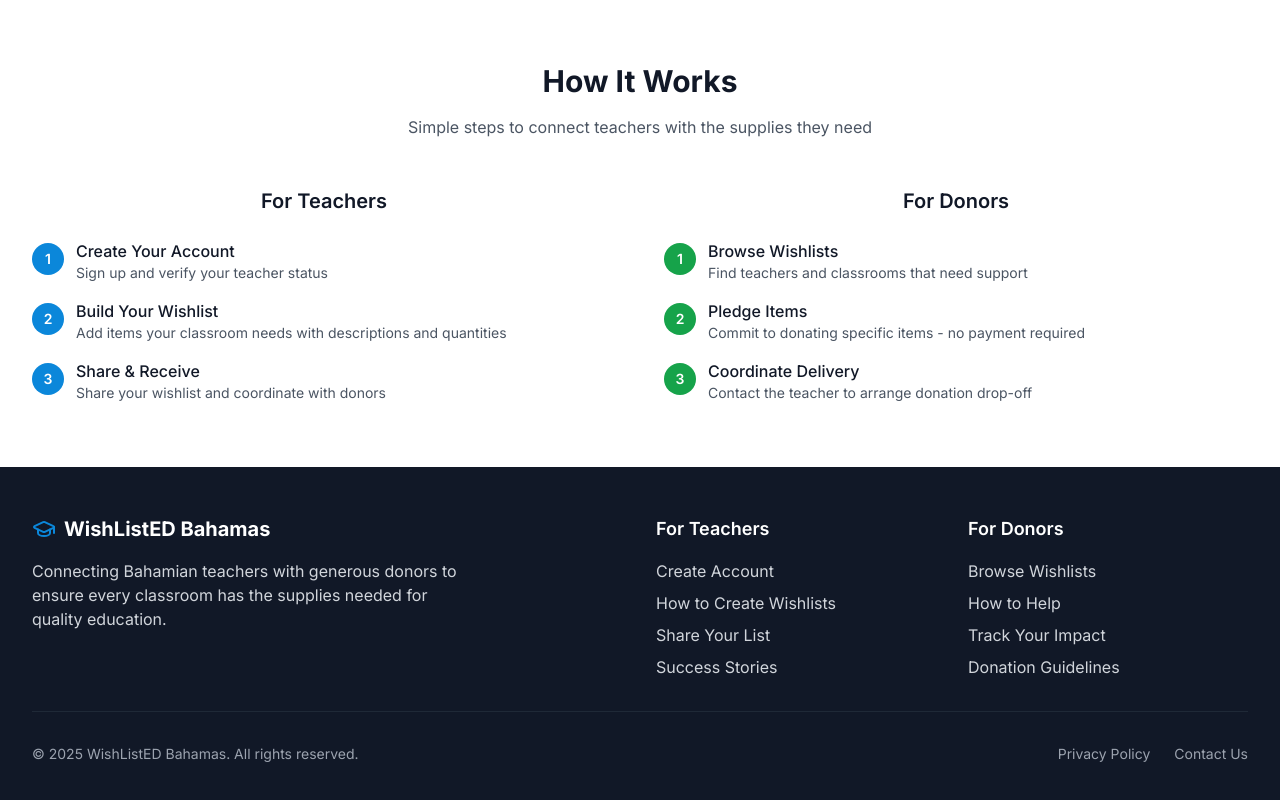
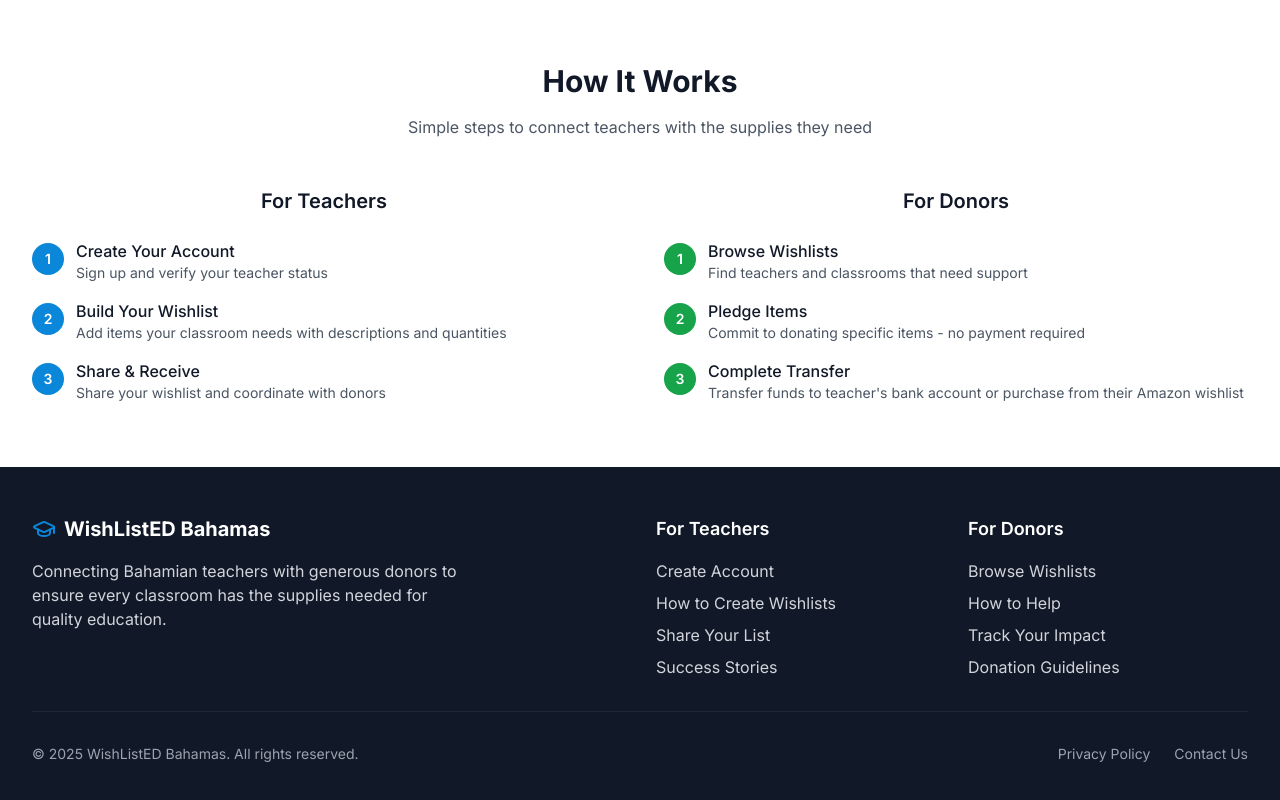
Before and after one commit to JayRKyd/wishlistEDBah, a Next.js app in the folder TeacherWishlist/: page / in a window 1280 px wide. Shown: the part 1011-1811 px from the top of the page. Built offline with nearby package versions, Linux system fonts and the light colour scheme; no server answers; the database is empty.

Commit message:
final change

```diff
--- a/TeacherWishlist/app/auth/donor-signup/page.tsx
+++ b/TeacherWishlist/app/auth/donor-signup/page.tsx
@@ -95,7 +95,6 @@ export default function DonorSignUpPage() {
         }
       }
     } catch (error: any) {
-      console.error('Signup error:', error);
       toast({
         title: "Signup Failed",
         description: error.message || "Failed to create account. Please try again.",
--- a/TeacherWishlist/components/LandingPage.tsx
+++ b/TeacherWishlist/components/LandingPage.tsx
@@ -253,8 +253,8 @@ export default function LandingPage() {
                     <span className="text-xs sm:text-sm font-semibold">3</span>
                   </div>
                   <div className="min-w-0 flex-1">
-                    <h4 className="font-medium text-gray-900 text-sm sm:text-base">Coordinate Delivery</h4>
-                    <p className="text-gray-600 text-xs sm:text-sm">Contact the teacher to arrange donation drop-off</p>
+                    <h4 className="font-medium text-gray-900 text-sm sm:text-base">Complete Transfer</h4>
+                    <p className="text-gray-600 text-xs sm:text-sm">Transfer funds to teacher's bank account or purchase from their Amazon wishlist</p>
                   </div>
                 </div>
               </div>
```
